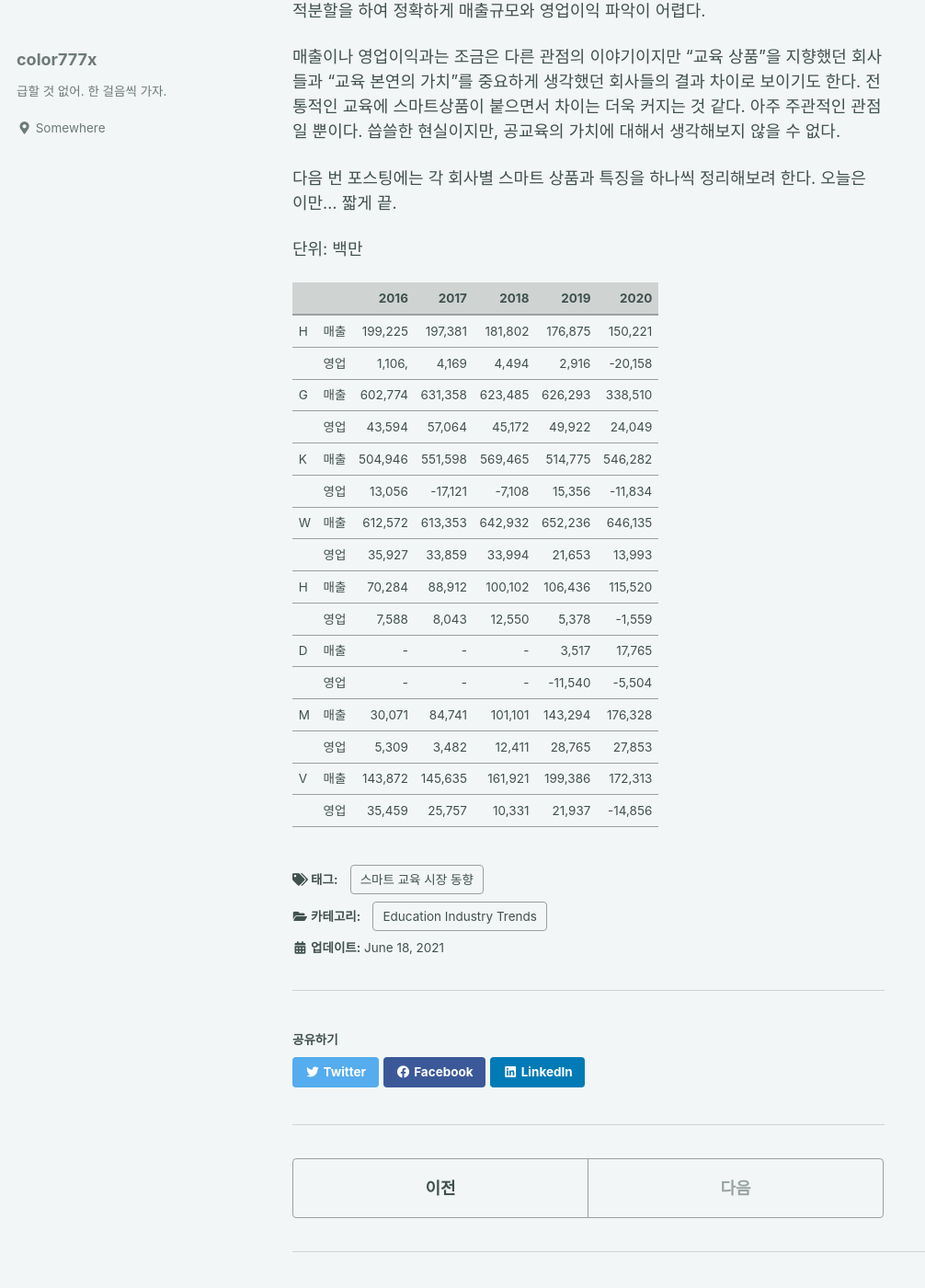
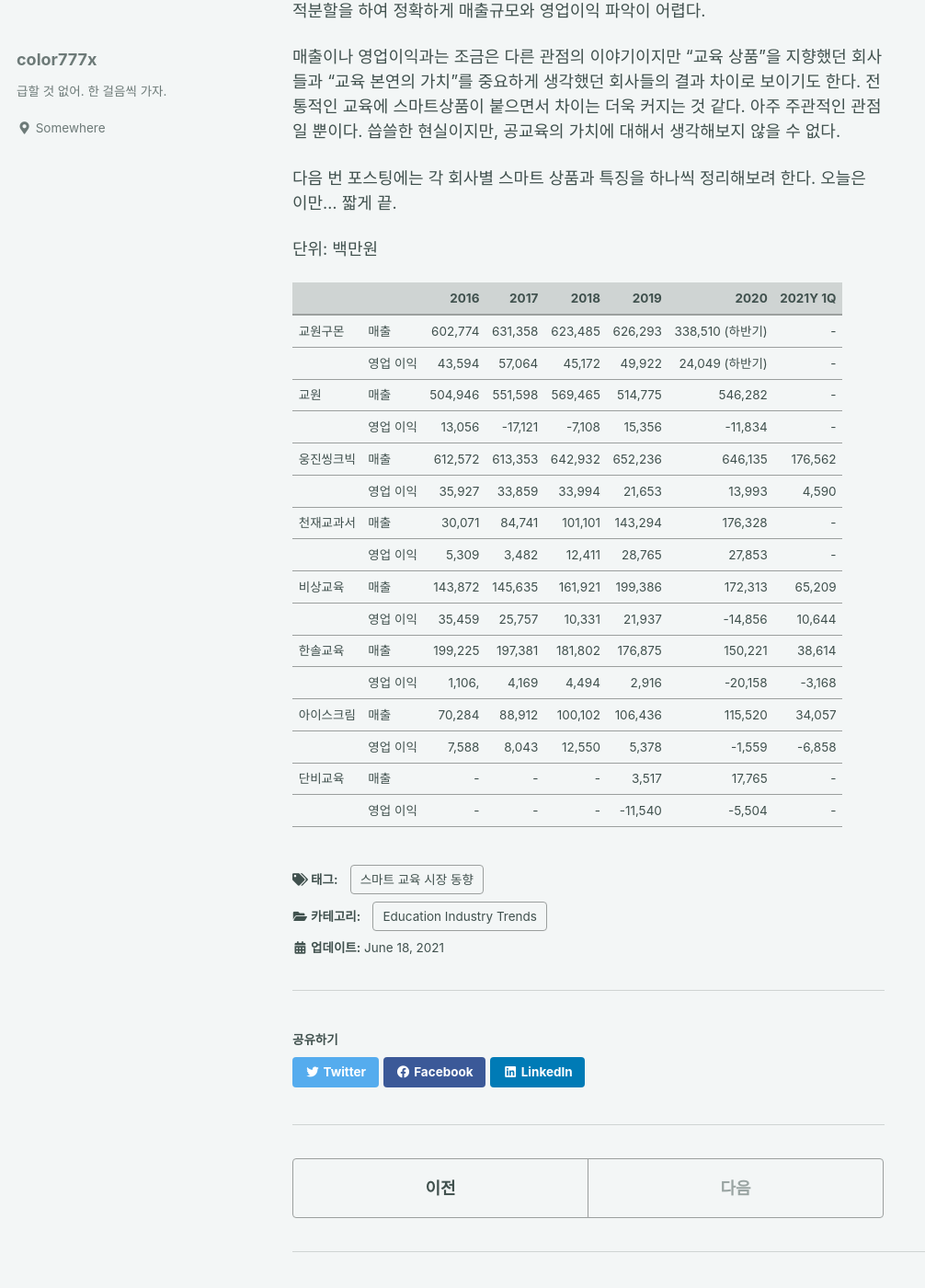
Before and after one commit to color777x/color777x.github.io, a Jekyll site: the page built from _posts/2021-06-18-EduMarket1.md, in a window 1280 px wide and 1400 px high, scrolled down 1509 px. Shown: the whole window at 92% size, without its empty margins (0-1006 px from the left). Built offline with Jekyll 4.4.1, drawn with Linux system fonts in a browser that asks for light colours; cached includes are drawn as plain includes.

Commit message:
교육시장 매출 수정

```diff
--- a/_posts/2021-06-18-EduMarket1.md
+++ b/_posts/2021-06-18-EduMarket1.md
@@ -37,23 +37,23 @@
 
 다음 번 포스팅에는 각 회사별 스마트 상품과 특징을 하나씩 정리해보려 한다. 오늘은 이만... 짧게 끝.
 
-단위: 백만
+단위: 백만원
 
-|      |      | **2016** | **2017** | **2018** | **2019** | **2020** |
-| ---- | ---- | -------: | -------: | -------: | -------: | -------: |
-| H    | 매출 |  199,225 |  197,381 |  181,802 |  176,875 |  150,221 |
-|      | 영업 |   1,106, |    4,169 |    4,494 |    2,916 |  -20,158 |
-| G    | 매출 |  602,774 |  631,358 |  623,485 |  626,293 |  338,510 |
-|      | 영업 |   43,594 |   57,064 |   45,172 |   49,922 |   24,049 |
-| K    | 매출 |  504,946 |  551,598 |  569,465 |  514,775 |  546,282 |
-|      | 영업 |   13,056 |  -17,121 |   -7,108 |   15,356 |  -11,834 |
-| W    | 매출 |  612,572 |  613,353 |  642,932 |  652,236 |  646,135 |
-|      | 영업 |   35,927 |   33,859 |   33,994 |   21,653 |   13,993 |
-| H    | 매출 |   70,284 |   88,912 |  100,102 |  106,436 |  115,520 |
-|      | 영업 |    7,588 |    8,043 |   12,550 |    5,378 |   -1,559 |
-| D    | 매출 |        - |        - |        - |    3,517 |   17,765 |
-|      | 영업 |        - |        - |        - |  -11,540 |   -5,504 |
-| M    | 매출 |   30,071 |   84,741 |  101,101 |  143,294 |  176,328 |
-|      | 영업 |    5,309 |    3,482 |   12,411 |   28,765 |   27,853 |
-| V    | 매출 |  143,872 |  145,635 |  161,921 |  199,386 |  172,313 |
-|      | 영업 |   35,459 |   25,757 |   10,331 |   21,937 |  -14,856 |
+|            |           | **2016** | **2017** | **2018** | **2019** |         **2020** | 2021Y 1Q |
+| ---------- | --------- | -------: | -------: | -------: | -------: | ---------------: | -------: |
+| 교원구몬   | 매출      |  602,774 |  631,358 |  623,485 |  626,293 | 338,510 (하반기) |        - |
+|            | 영업 이익 |   43,594 |   57,064 |   45,172 |   49,922 |  24,049 (하반기) |        - |
+| 교원       | 매출      |  504,946 |  551,598 |  569,465 |  514,775 |          546,282 |        - |
+|            | 영업 이익 |   13,056 |  -17,121 |   -7,108 |   15,356 |          -11,834 |        - |
+| 웅진씽크빅 | 매출      |  612,572 |  613,353 |  642,932 |  652,236 |          646,135 |  176,562 |
+|            | 영업 이익 |   35,927 |   33,859 |   33,994 |   21,653 |           13,993 |    4,590 |
+| 천재교과서 | 매출      |   30,071 |   84,741 |  101,101 |  143,294 |          176,328 |        - |
+|            | 영업 이익 |    5,309 |    3,482 |   12,411 |   28,765 |           27,853 |        - |
+| 비상교육   | 매출      |  143,872 |  145,635 |  161,921 |  199,386 |          172,313 |   65,209 |
+|            | 영업 이익 |   35,459 |   25,757 |   10,331 |   21,937 |          -14,856 |   10,644 |
+| 한솔교육   | 매출      |  199,225 |  197,381 |  181,802 |  176,875 |          150,221 |   38,614 |
+|            | 영업 이익 |   1,106, |    4,169 |    4,494 |    2,916 |          -20,158 |   -3,168 |
+| 아이스크림 | 매출      |   70,284 |   88,912 |  100,102 |  106,436 |          115,520 |   34,057 |
+|            | 영업 이익 |    7,588 |    8,043 |   12,550 |    5,378 |           -1,559 |   -6,858 |
+| 단비교육   | 매출      |        - |        - |        - |    3,517 |           17,765 |        - |
+|            | 영업 이익 |        - |        - |        - |  -11,540 |           -5,504 |        - |
```
